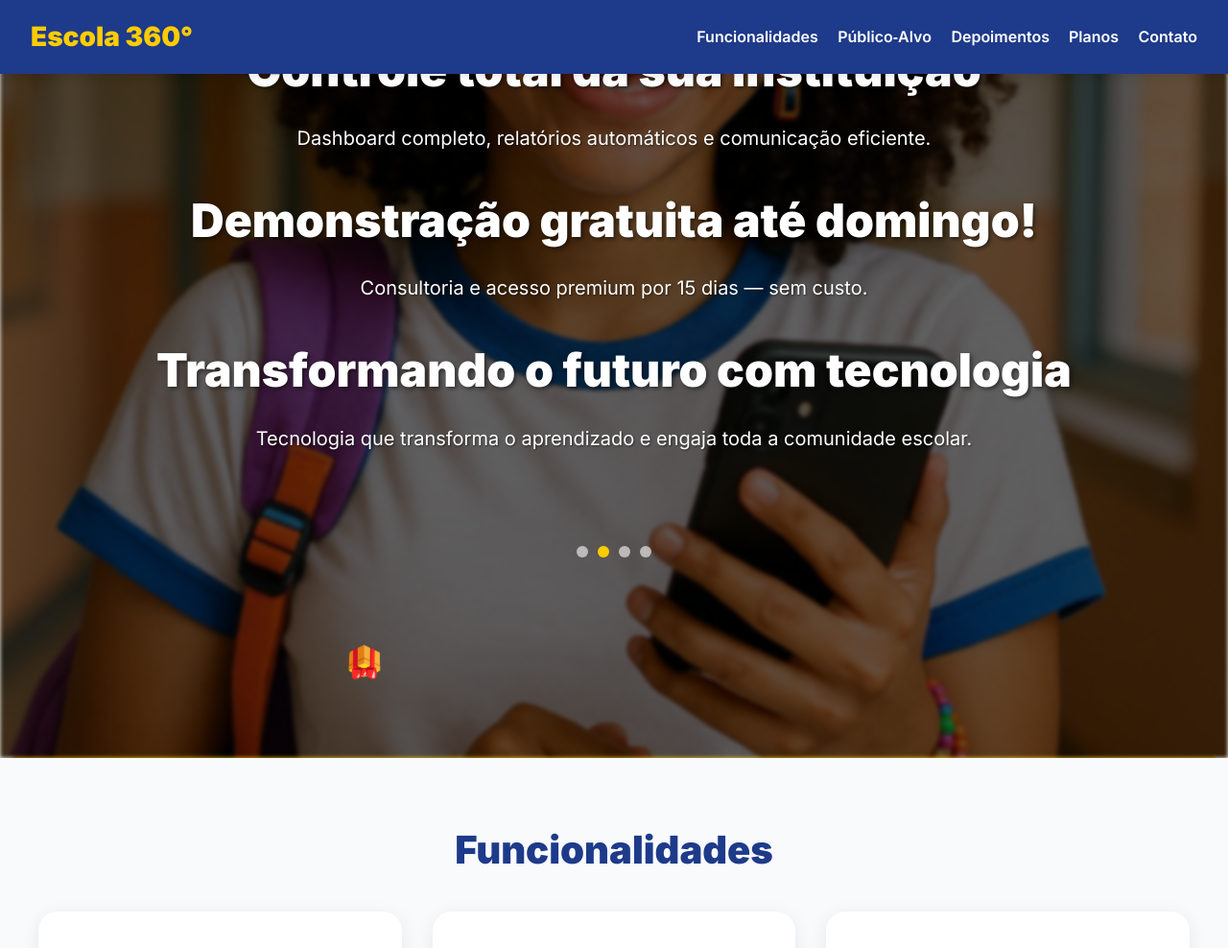
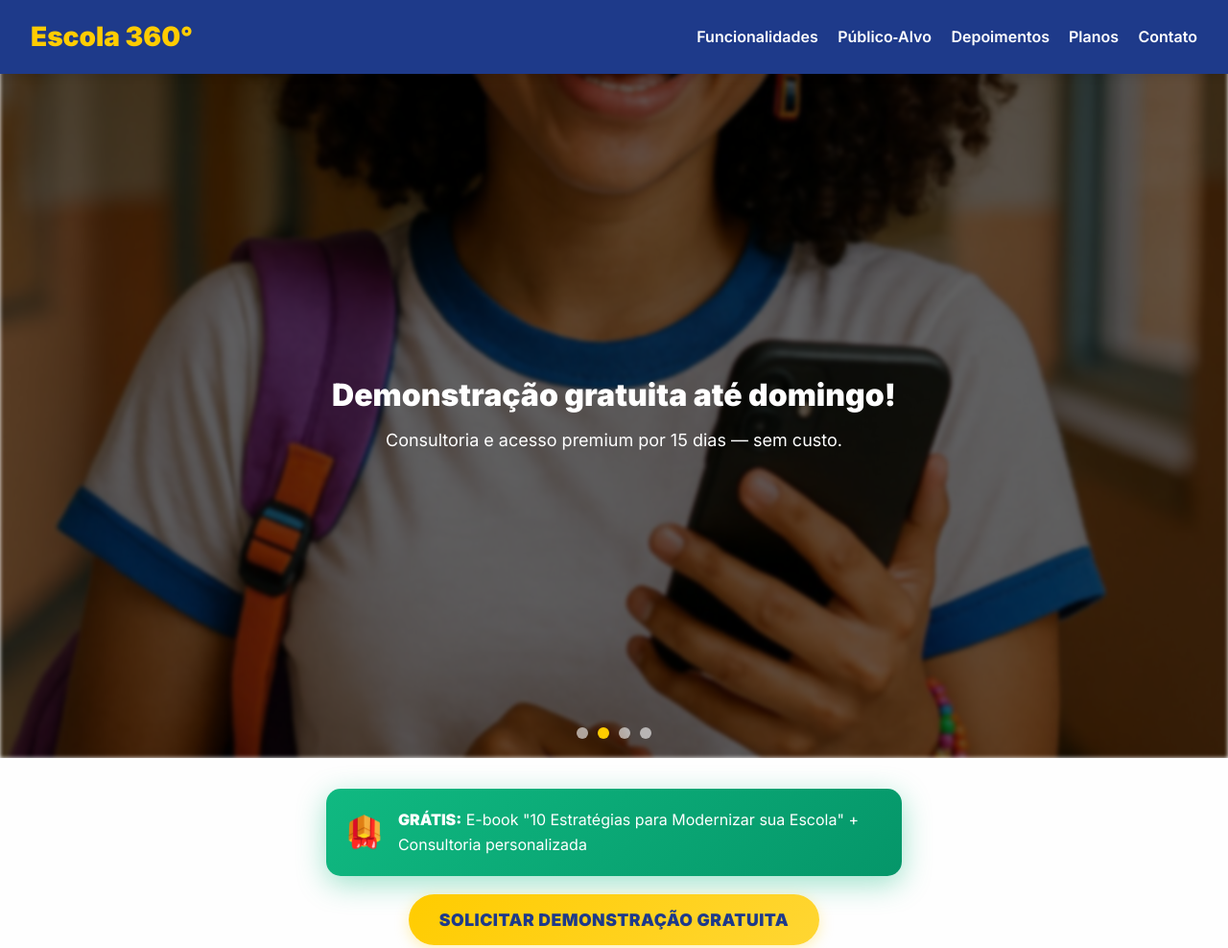
Before and after one commit to Vieirinha122/Landing_page_Sistema_escolar, a plain HTML site: page index.html in a window 1280 px wide. Shown: the top 988 px of the page at 96% size. Drawn offline with Linux system fonts and the light colour scheme.

Commit message:
arrumei a imagem, dot e texto

```diff
--- a/index.html
+++ b/index.html
@@ -47,6 +47,21 @@
             alt="Gestão escolar moderna"
           />
         </div>
+        <div class="text-carousel">
+    <div class="carousel-item active">
+      <h1>Controle total da sua instituição</h1>
+      <p>Dashboard completo, relatórios automáticos e comunicação eficiente.</p>
+    </div>
+    <div class="carousel-item">
+      <h1>Demonstração gratuita até domingo!</h1>
+      <p>Consultoria e acesso premium por 15 dias — sem custo.</p>
+    </div>
+    <div class="carousel-item">
+      <h1>Transformando o futuro com tecnologia</h1>
+      <p>Tecnologia que transforma o aprendizado e engaja toda a comunidade escolar.</p>
+    </div>
+  </div>
+</section>
         <div class="background-slide">
           <img
             style="object-fit: cover"
@@ -57,26 +72,16 @@
       </div>
       <div class="slider">
         <div class="slide active">
-          <h1>Transforme sua escola com tecnologia de ponta</h1>
-          <p>
-            Conecte alunos, professores e gestão em uma plataforma intuitiva.
-          </p>
+
         </div>
         <div class="slide">
-          <h1>Controle total da sua instituição</h1>
-          <p>
-            Dashboard completo, relatórios automáticos e comunicação eficiente.
-          </p>
+
         </div>
         <div class="slide">
-          <h1>Demonstração gratuita até domingo!</h1>
-          <p>Consultoria e acesso premium por 15 dias — sem custo.</p>
+
         </div>
         <div class="slide">
-          <h1>Transformando o futuro com tecnologia</h1>
-          <p>
-            Tecnologia que transforma o aprendizado e engaja toda a comunidade
-            escolar.
+
           </p>
         </div>
       </div>
@@ -94,10 +99,9 @@
         </p>
       </div>
 
-      <a href="#contato" class="btn banner-btn"
-        >Solicitar Demonstração Gratuita</a
-      >
-
+      <div style="text-align: center;">
+      <a href="#contato" class="btn banner-btn">Solicitar Demonstração Gratuita</a>
+      </div>
       <!-- Prova Social - Números -->
       <div class="social-proof-numbers">
         <div class="proof-item">
@@ -161,7 +165,7 @@
       <h2>Público‑Alvo</h2>
       <p>
         Voltado para escolas de pequeno e médio porte que desejam modernizar sua
-        gestão e facilitar o acesso às informações escolares. Ideal para
+        gestão e facilitar o acesso às informações escolares. <br> Ideal para
         instituições que buscam aumentar o engajamento dos pais e melhorar a
         comunicação interna.
       </p>
@@ -195,7 +199,7 @@
         <div class="testimonial-card">
           <div class="testimonial-header">
             <img
-              src="https://images.unsplash.com/photo-1494790108755-2616b612b786?w=60&h=60&fit=crop&crop=face"
+              src="https://encrypted-tbn0.gstatic.com/images?q=tbn:ANd9GcSKkNTi8oCoY3ROyKrE0wc-EuBI3gHH2tDffg&s"
               alt="Maria Santos"
               class="testimonial-avatar"
             />
@@ -315,7 +319,7 @@
       </div>
 
       <div class="pricing-guarantee">
-        <div class="guarantee-icon">🛡️</div>
+        <div class="guarantee-icon">🛡</div>
         <p style="color: black">
           <strong>Garantia de 30 dias</strong> - Se não ficar satisfeito,
           devolvemos 100% do seu dinheiro
@@ -381,7 +385,7 @@
           <span>Sem ligações inconvenientes</span>
         </div>
         <div class="trust-item">
-          <span class="trust-icon">✉️</span>
+          <span class="trust-icon">✉</span>
           <span>Sem spam</span>
         </div>
       </div>
@@ -391,7 +395,7 @@
       <p>&copy; 2025 Escola 360°. Todos os direitos reservados.</p>
       <div class="footer-trust">
         <span>🏆 Certificado ISO 27001</span>
-        <span>🛡️ LGPD Compliance</span>
+        <span>🛡 LGPD Compliance</span>
         <span>⭐ 4.9/5 no Google</span>
       </div>
     </footer>
--- a/script.js
+++ b/script.js
@@ -230,3 +230,23 @@ document.addEventListener("DOMContentLoaded", function () {
       observer.observe(el);
     });
 });
+// Carrossel de texto
+const textSlides = document.querySelectorAll(".carousel-item");
+let currentTextIndex = 0;
+
+function showTextSlide(index) {
+  textSlides.forEach((item, i) => {
+    item.classList.remove("active");
+    if (i === index) {
+      item.classList.add("active");
+    }
+  });
+}
+
+setInterval(() => {
+  currentTextIndex = (currentTextIndex + 1) % textSlides.length;
+  showTextSlide(currentTextIndex);
+}, 4000);
+
+// Mostrar o primeiro texto inicialmente
+showTextSlide(0);
--- a/style.css
+++ b/style.css
@@ -177,13 +177,16 @@ nav a:hover {
 }
 
 .slider-nav {
+  position: absolute;
+  bottom: 30px;
+  left: 50%;
+  transform: translateX(-50%);
   display: flex;
   justify-content: center;
   gap: 10px;
-  margin: 2rem 0;
-  z-index: 2;
-  position: relative;
+  z-index: 3;
 }
+
 
 .dot {
   width: 12px;
@@ -743,3 +746,44 @@ footer {
     gap: 1rem;
   }
 }
+.text-carousel {
+  position: absolute;
+  top: 50%;
+  left: 50%;
+  transform: translate(-50%, -50%);
+  text-align: center;
+  color: white;
+  width: 90%;
+  max-width: 800px;
+  min-height: 160px; /* 🔒 trava a altura para evitar saltos */
+  display: flex;
+  align-items: center;
+  justify-content: center;
+  flex-direction: column;
+  overflow: hidden;
+  pointer-events: none; /* impede cliques acidentais */
+}
+
+.carousel-item {
+  position: absolute;
+  opacity: 0;
+  transition: opacity 1s ease;
+  pointer-events: none;
+}
+
+.carousel-item.active {
+  opacity: 1;
+  position: relative;
+  pointer-events: auto;
+}
+
+.text-carousel h1 {
+  font-size: 2rem;
+  font-weight: 900;
+  margin-bottom: 0.5rem;
+}
+
+.text-carousel p {
+  font-size: 1.125rem;
+  font-weight: 400;
+}
```
